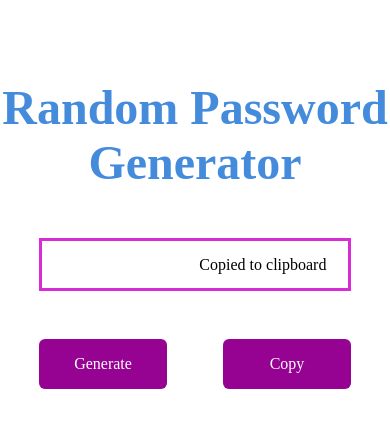
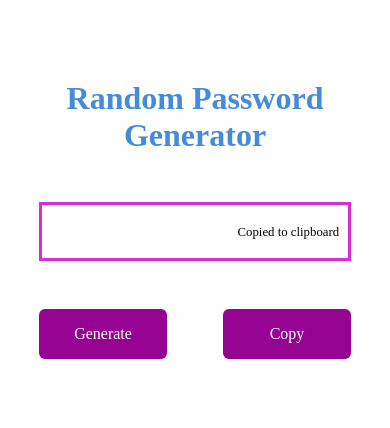
Before and after one commit to aleksandromilenkov/generatePassword, a plain HTML site: page index.html in a window 390 px wide. Both pictures are taken after a click on the button "Copy". Drawn offline with Linux system fonts and the light colour scheme.

Commit message:
fixing media queries

```diff
--- a/style.css
+++ b/style.css
@@ -3,6 +3,7 @@
     margin:0;
     box-sizing: border-box;
 }
+
 
 .container{
     max-width: 500px;
@@ -22,6 +23,7 @@ h3{
     border:3px solid #d62dd4;
     padding:1rem;
     position: relative;
+    font-size: 1.2rem;
 }
 .theDiv{
     position: relative;
@@ -63,3 +65,16 @@ button{
 button:hover{
     background-color: #d62dd4;
 }
+
+@media screen and (max-width:450px){
+    h3{
+        font-size: 2rem;
+    }
+    .showMessage{
+        font-size: 0.8rem;
+    }
+
+    .generatedPassword{
+        font-size: 1.1rem;
+    }
+}
```
